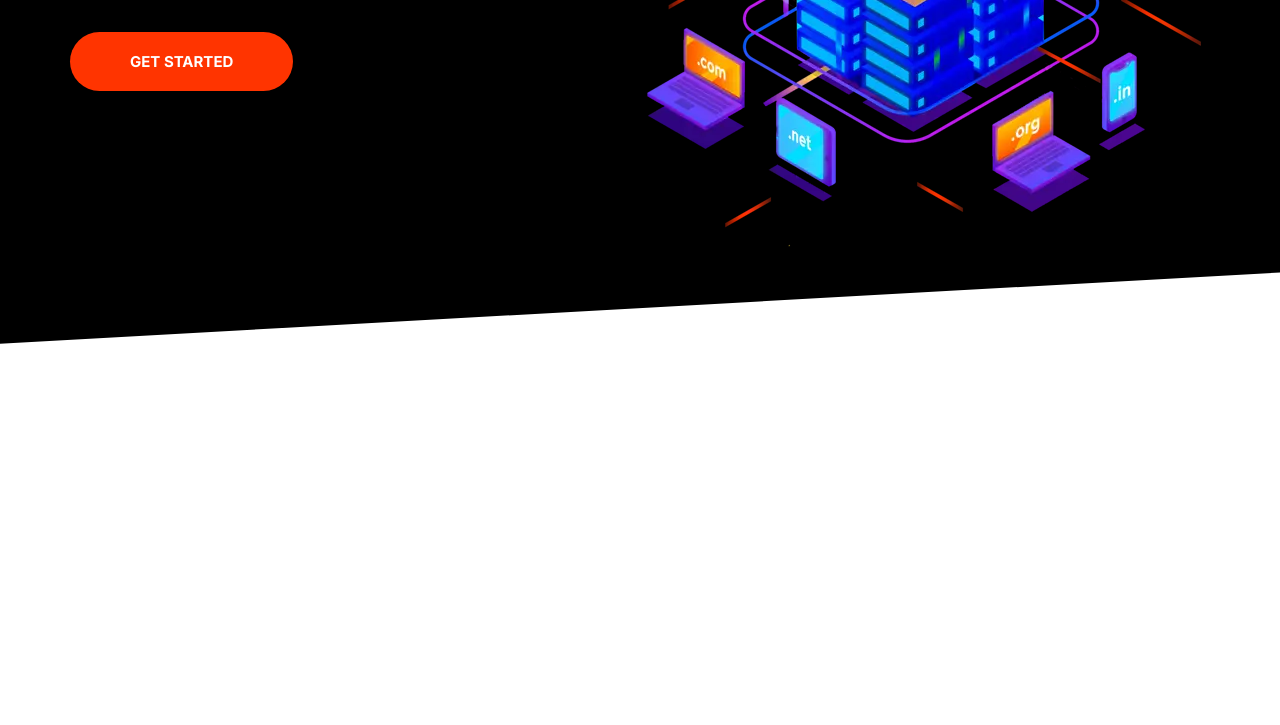
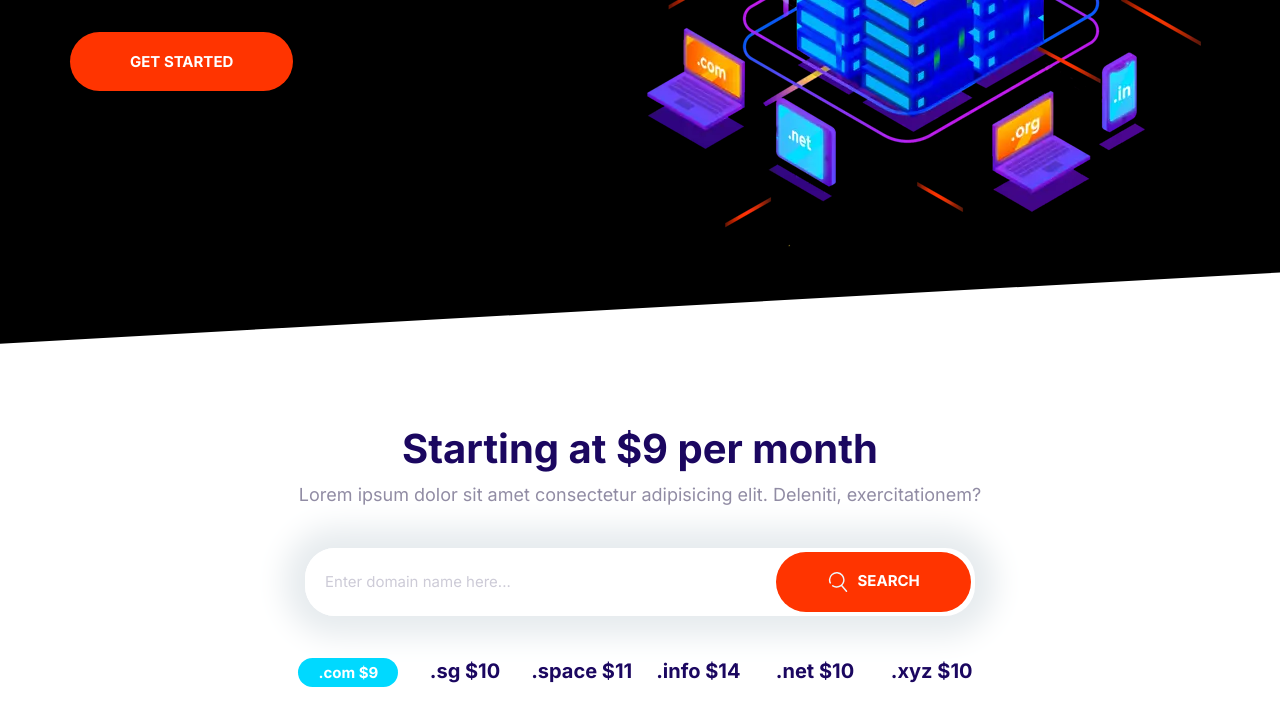
Before and after one commit to dlamontsr/mosh, a plain HTML site: page index.html in a window 1280 px wide. Shown: the part 435-1160 px from the top of the page. Before the commit the page ends 800 px from the top, so only its background shows below. Drawn offline with Linux system fonts and the light colour scheme.

Commit message:
Added the block-domain component.

```diff
--- a/index.html
+++ b/index.html
@@ -52,6 +52,35 @@
         </picture>
       </div>
     </section>
+    <section class="block container block-domain">
+      <header class="block__header">
+        <h2>Starting at $9 per month</h2>
+        <p>
+          Lorem ipsum dolor sit amet consectetur adipisicing elit. Deleniti,
+          exercitationem?
+        </p>
+      </header>
+      <div class="input-group">
+        <input
+          type="text"
+          class="input"
+          placeholder="Enter domain name here..."
+        />
+        <button class="btn btn--accent">
+          <svg class="icon icon--white">
+            <use xlink:href="images/sprite.svg#search"></use></svg
+          >Search
+        </button>
+      </div>
+      <ul class="list block-domain__prices">
+        <li><span class="badge badge--secondary">.com $9</span></li>
+        <li>.sg $10</li>
+        <li>.space $11</li>
+        <li>.info $14</li>
+        <li>.net $10</li>
+        <li>.xyz $10</li>
+      </ul>
+    </section>
     <script src="/js/main.js"></script>
   </body>
 </html>
```
